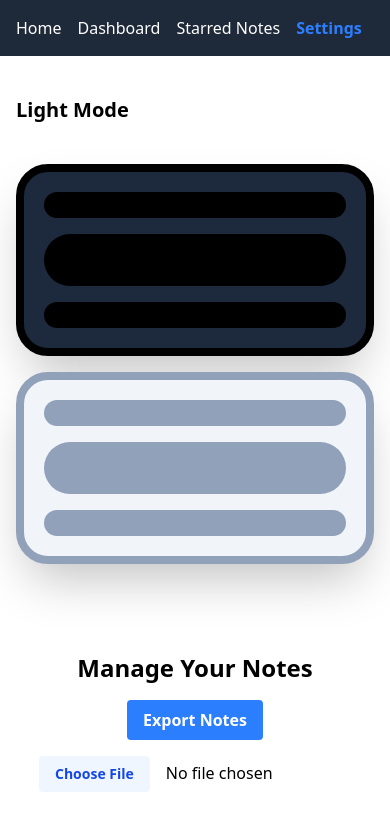
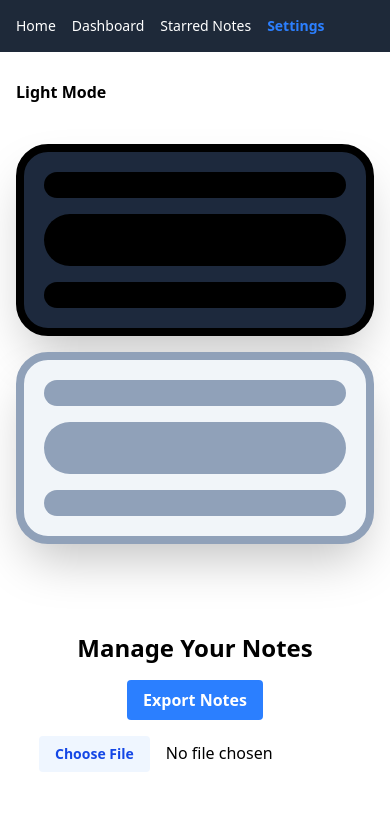
Before and after one commit to morshed-murad/Notes_App, a React (Vite) app: page /settings in a window 390 px wide. Shown: the top 830 px of the page. Built offline with nearby package versions, Linux system fonts and the light colour scheme.

Commit message:
Refactor App, Navbar, and NotesList components for improved layout and responsiveness. Adjust padding, font sizes, and navigation handling to enhance user experience across different screen sizes.

```diff
--- a/src/App.tsx
+++ b/src/App.tsx
@@ -19,7 +19,7 @@ export function App() {
         }`}
       >
         <Navbar />
-        <div className="flex-grow p-4 md:p-8 mt-20  ">
+        <div className="flex-grow  p-2sm:p-4 md:p-8 mt-20  ">
           <Routes>
             <Route path="/" element={<NoteListPage />} />
             <Route path="/notes" element={<DashboardPage />} />
--- a/src/components/navbar.tsx
+++ b/src/components/navbar.tsx
@@ -4,7 +4,7 @@ export function Navbar() {
   return (
     <div className="flex flex-col h-full">
       <nav className="bg-gray-800 text-white p-4 fixed top-0 left-0 w-full z-50">
-        <ul className="flex gap-4">
+        <ul className="flex gap-4 text-sm whitespace-nowrap sm:text-base md:text-lg">
           <li>
             <NavLink
               to="/"
--- a/src/pages/list-note/components/list-note.tsx
+++ b/src/pages/list-note/components/list-note.tsx
@@ -2,7 +2,8 @@ import useNoteStore from "../../../store/useNoteStore";
 import { Note } from "../../../types/note";
 import { useNavigate } from "react-router-dom";
 import NoteList from "../../../components/note/note-list";
-import { Suspense } from "react";
+import { Suspense, useEffect } from "react";
+import { toast } from "sonner";
 
 export function NotesList({ searchTerm }: { searchTerm: string }) {
   const navigate = useNavigate();
@@ -38,6 +39,19 @@ export function NotesList({ searchTerm }: { searchTerm: string }) {
   const handleSortNotes = (newNotes: Note[]) => {
     useNoteStore.setState({ notes: newNotes });
   };
+
+  useEffect(() => {
+    handleNavigate();
+  }, [filteredNotes]);
+
+  const handleNavigate = () => {
+    setTimeout(() => {
+      if (filteredNotes.length === 0) {
+        toast.error("No notes available.");
+        navigate("/notes/create");
+      }
+    }, 1000);
+  };
   return (
     <div className="pb-10">
       <h2 className="text-2xl font-bold mb-4">Your Notes</h2>
--- a/src/pages/them-toggle/components/note-manage.tsx
+++ b/src/pages/them-toggle/components/note-manage.tsx
@@ -46,7 +46,7 @@ export function NotesManager() {
   };
 
   return (
-    <div className="flex flex-col items-center justify-center w-full px-4 py-8">
+    <div className="flex flex-col items-center justify-center w-full sm:px-4 py-8">
       <h1 className="text-2xl font-bold my-4 md:text-3xl">Manage Your Notes</h1>
       <button
         className="bg-blue-500 hover:bg-blue-700 text-white font-bold py-2 px-4 rounded transition duration-300 ease-in-out"
--- a/src/pages/them-toggle/index.tsx
+++ b/src/pages/them-toggle/index.tsx
@@ -3,9 +3,9 @@ import { NotesManager } from "./components/note-manage";
 export function ThemeTogglePage() {
   const { isDarkMode, toggleDark, toggleLight } = useDarkModeStore();
   return (
-    <div className="pb-10">
+    <div className="pb-10 px-4 sm:px-0">
       <h1
-        className={`text-xl md:text-2xl font-bold ${
+        className={`text-base sm:text-xl md:text-2xl font-bold ${
           isDarkMode ? "bg-gray-900 text-white" : "bg-white text-black"
         }`}
       >
@@ -14,7 +14,7 @@ export function ThemeTogglePage() {
       <div className="flex flex-col md:flex-row justify-center items-center gap-4 md:gap-20 mt-10">
         <div
           onClick={toggleDark}
-          className="w-full md:w-2xs h-48 md:h-72 bg-slate-800 border-8 border-black rounded-4xl shadow-2xl p-5 flex flex-col gap-4"
+          className=" w-full md:w-2xs h-48 md:h-72 bg-slate-800 border-8 border-black rounded-4xl shadow-2xl p-5 flex flex-col gap-4"
         >
           <div className="w-full h-8 md:h-12 bg-black rounded-4xl"></div>
           <div className="w-full h-16 md:h-26 bg-black rounded-4xl"></div>
```
